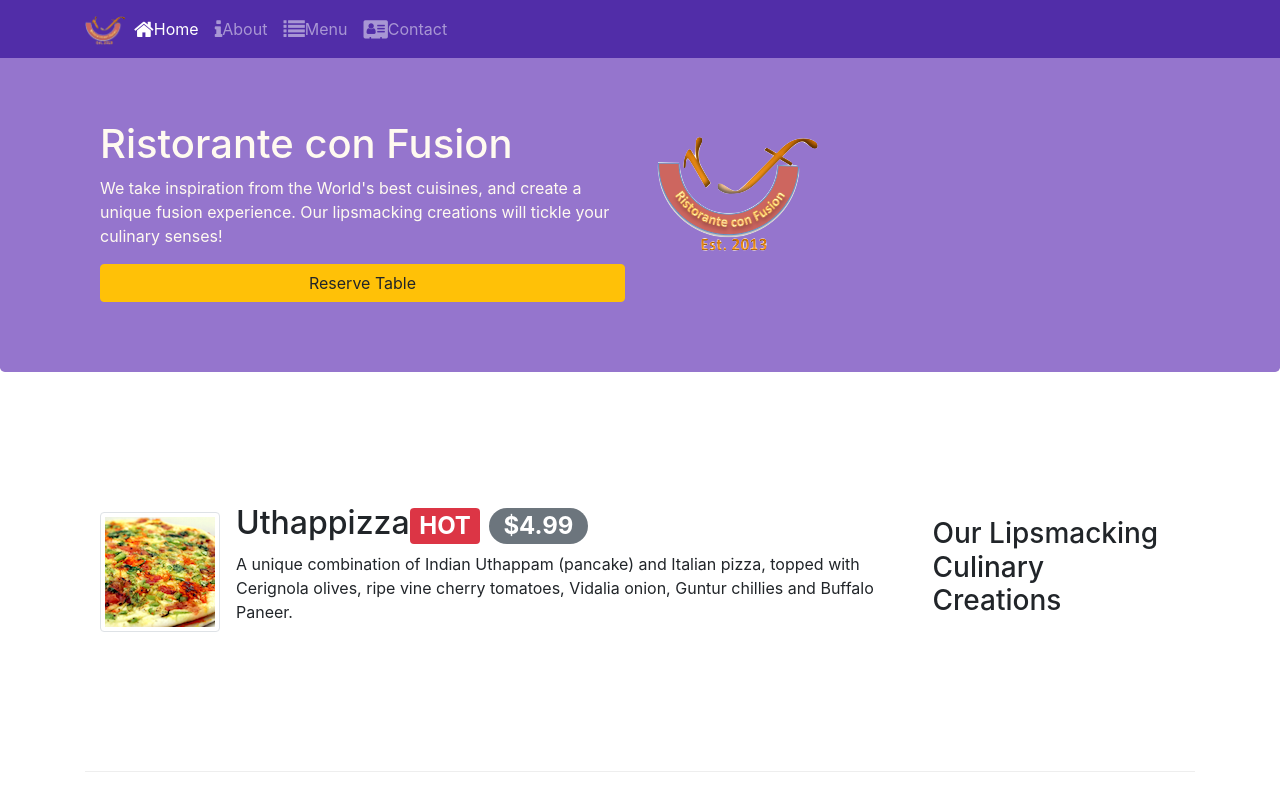
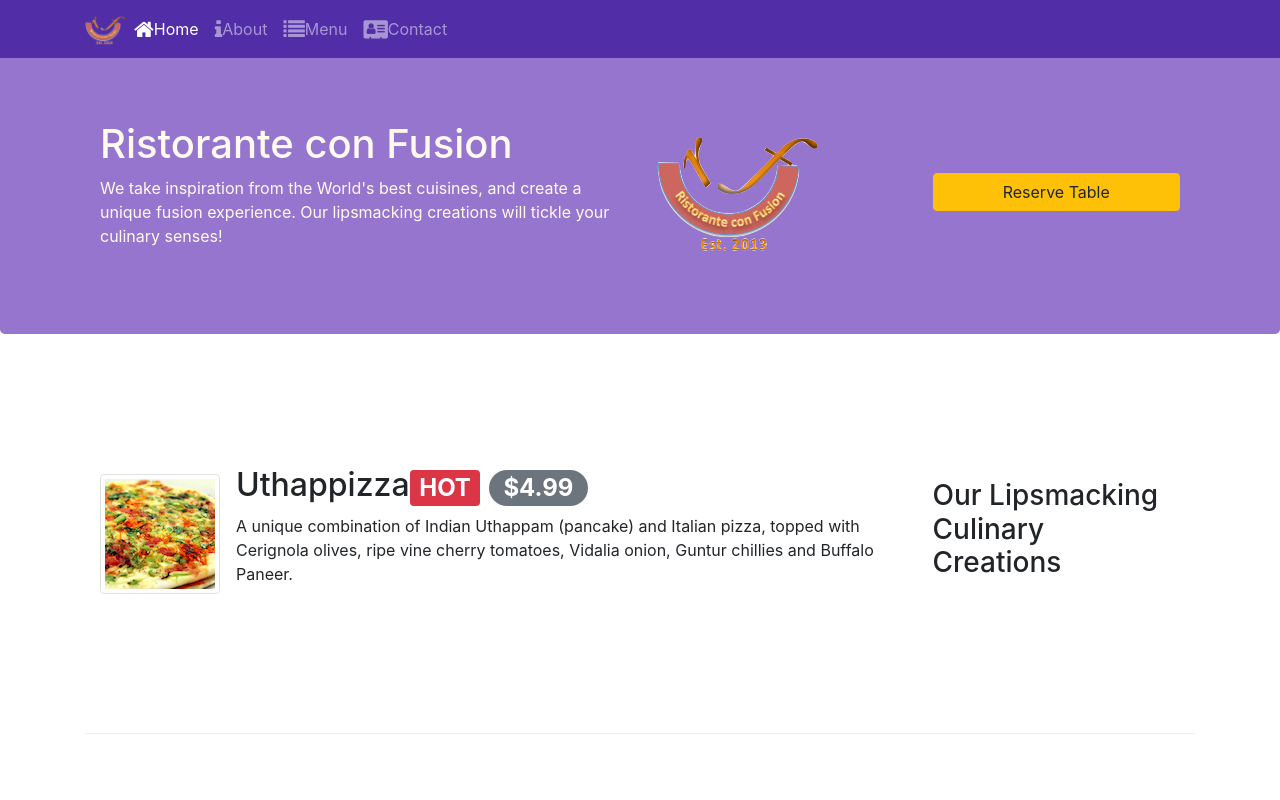
Before and after one commit to joe912/coursera1, a website: page index.html in a window 1280 px wide. Shown: the top 800 px of the page. Drawn offline with nearby package versions, Linux system fonts and the light colour scheme.

Commit message:
Assignment 2 update

```diff
--- a/index.html
+++ b/index.html
@@ -74,10 +74,10 @@
               your culinary senses!
             </p>
           </div>
-          <div class="col-sm-6 col-sm align-self-center">
+          <div class="col-6 col-sm align-self-center">
             <img src="img/logo.png" class="img-fluid" />
           </div>
-          <div class="col-sm-6 col-sm align-self-center ">
+          <div class="col-6 col-sm align-self-center ">
             <a class="btn btn-warning btn-block" href="#reserveform"
               >Reserve Table</a
             >
```
